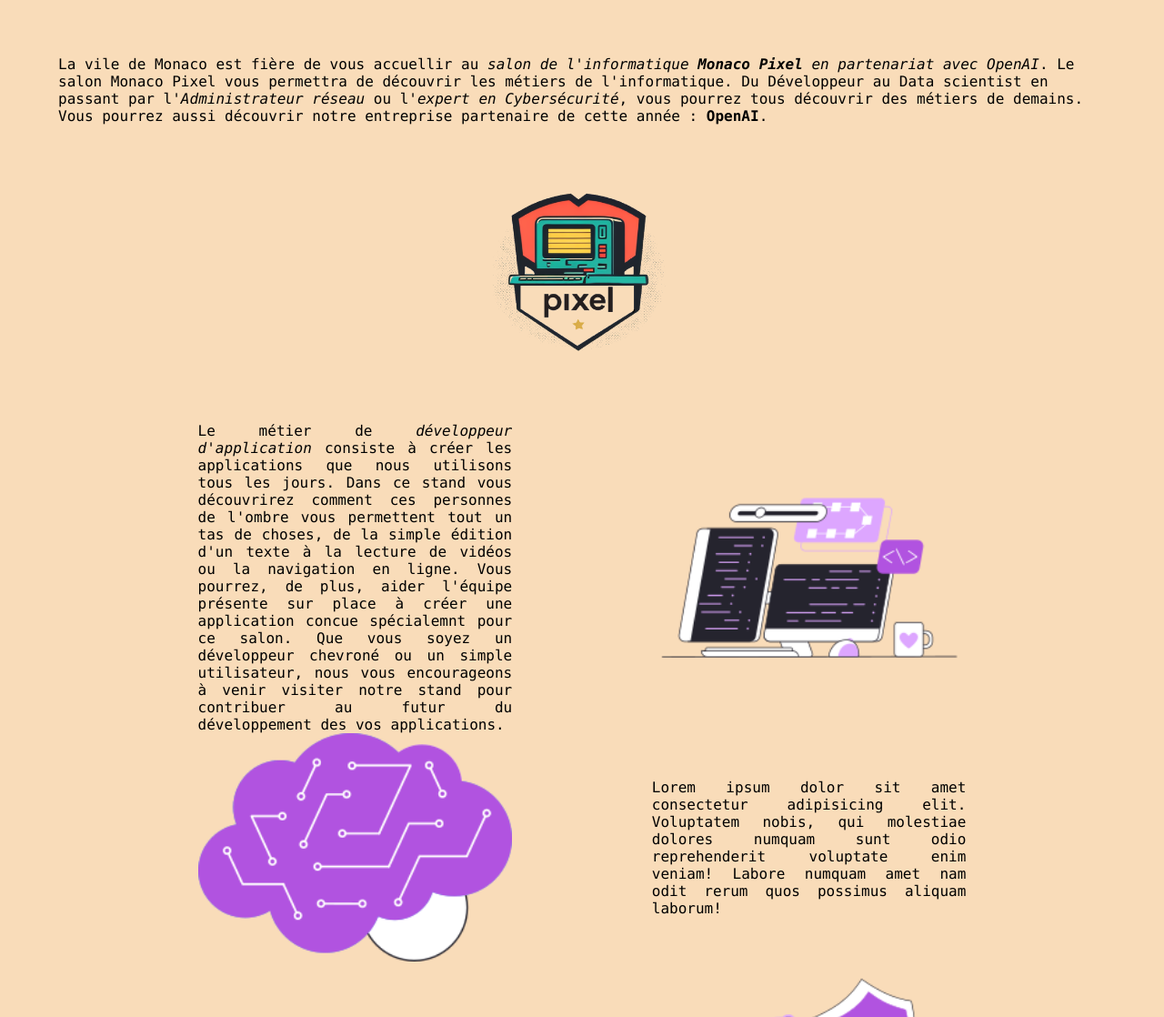
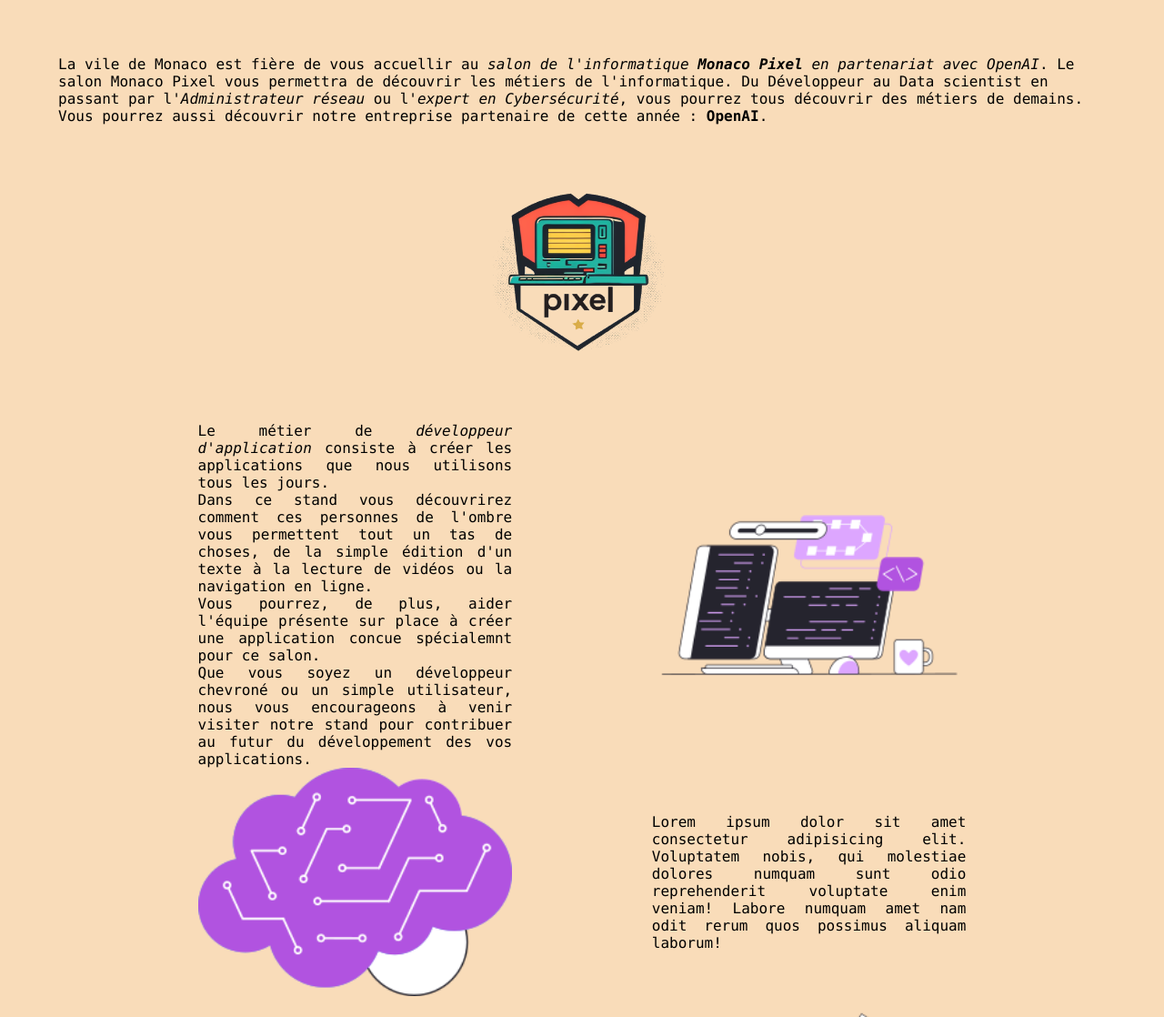
Before and after one commit to KevinSi17/siteCom, a plain HTML site: page index.html in a window 1280 px wide. Shown: the part 182-1300 px from the top of the page at 91% size. Drawn offline with Linux system fonts and the light colour scheme.

Commit message:
Update index.html

```diff
--- a/index.html
+++ b/index.html
@@ -26,10 +26,10 @@
             <div class="post">
                 <div class="post-text">
                     <p>
-                        Le métier de <em>développeur d'application</em> consiste à créer les applications que nous utilisons tous les jours.
-                        Dans ce stand vous découvrirez comment ces personnes de l'ombre vous permettent tout un tas de choses, de la simple édition d'un texte à la lecture de vidéos ou la navigation en ligne.
-                        Vous pourrez, de plus, aider l'équipe présente sur place à créer une application concue spécialemnt pour ce salon.
-                        Que vous soyez un développeur chevroné ou un simple utilisateur, nous vous encourageons à venir visiter notre stand pour contribuer au futur du développement des vos applications.
+                        Le métier de <em>développeur d'application</em> consiste à créer les applications que nous utilisons tous les jours.<br>
+                        Dans ce stand vous découvrirez comment ces personnes de l'ombre vous permettent tout un tas de choses, de la simple édition d'un texte à la lecture de vidéos ou la navigation en ligne.<br>
+                        Vous pourrez, de plus, aider l'équipe présente sur place à créer une application concue spécialemnt pour ce salon.<br>
+                        Que vous soyez un développeur chevroné ou un simple utilisateur, nous vous encourageons à venir visiter notre stand pour contribuer au futur du développement des vos applications.<br>
                     </p>
                 </div>
                 <img src="img/grapy-coder-workplace.png" alt="" class="post-img">
```
